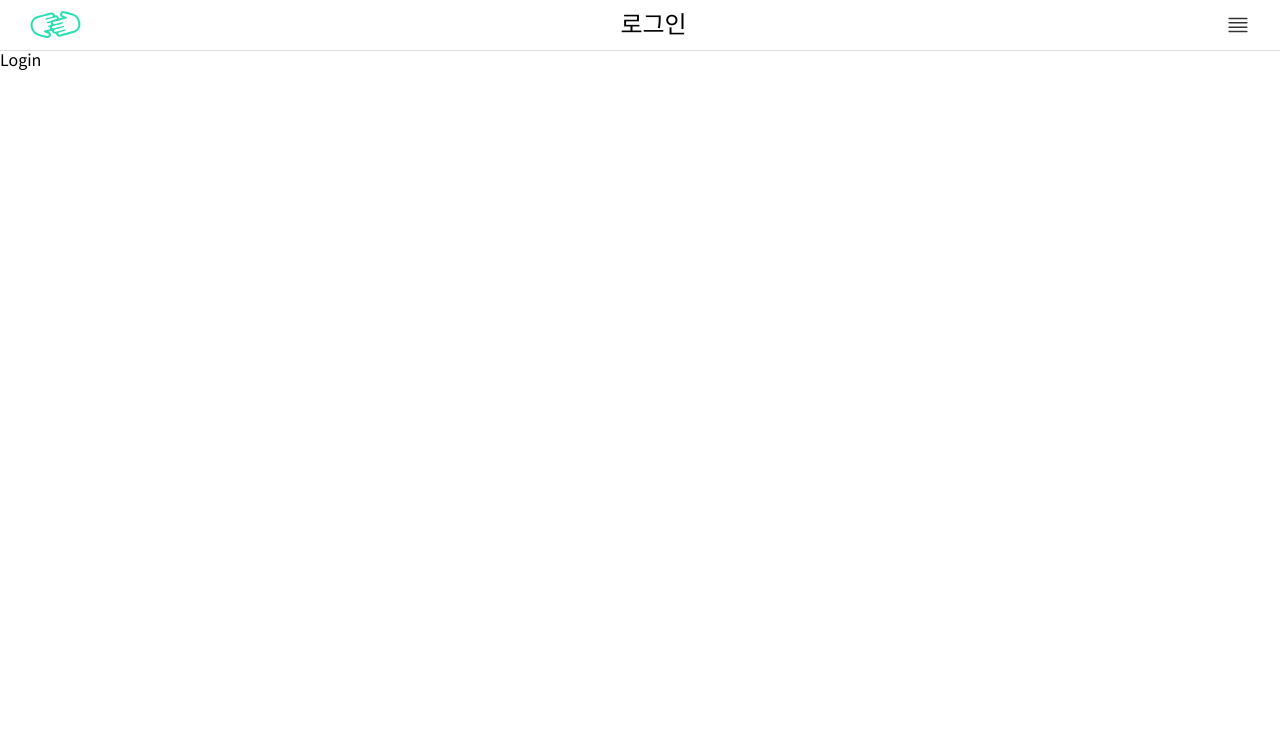
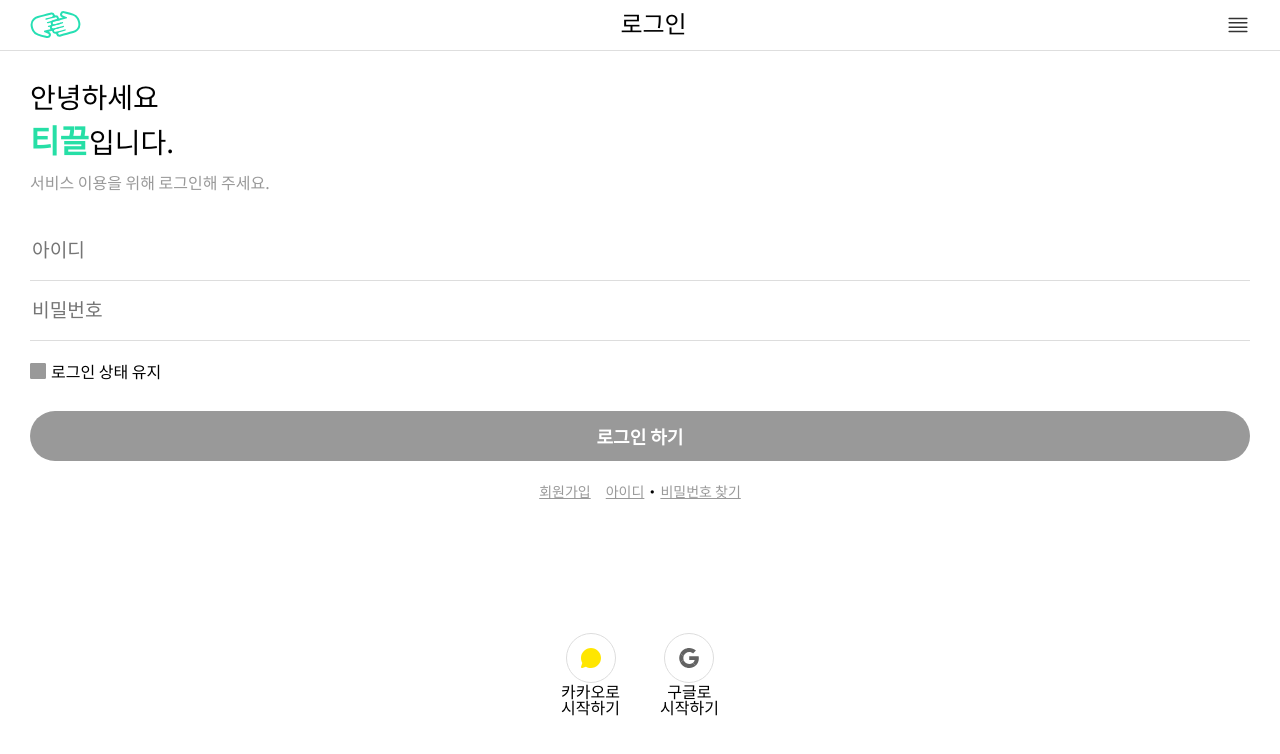
Before and after one commit to E-ppo/tikkeeul_ver2, a React (Create React App) app: page /loginpage in a window 1280 px wide. Shown: the top 754 px of the page. Built offline with nearby package versions, Linux system fonts and the light colour scheme; a web font is replaced by a local one.

Commit message:
FP-240 Create: 로그인 페이지 / 로그인 컴포넌트 생성

```diff
--- /dev/null
+++ b/src/components/login/Login.tsx
@@ -0,0 +1,172 @@
+import { useState } from 'react';
+import styled from 'styled-components';
+import {
+  AutoLoginBox,
+  AutoLoginChecked,
+  GoogleLogin,
+  KakaoLogin,
+} from '../../styles/assets/svg/login';
+
+const Login = () => {
+  const [autoLogin, setAutoLogin] = useState(false);
+  return (
+    <Wrap>
+      <LoginTitleWrap>
+        <span>
+          안녕하세요
+          <br />
+          <span>티끌</span>
+          입니다.
+          <br />
+        </span>
+        <span>서비스 이용을 위해 로그인해 주세요.</span>
+      </LoginTitleWrap>
+
+      <LoginTextBox>
+        <li>
+          <input placeholder='아이디' />
+        </li>
+        <li>
+          <input placeholder='비밀번호' />
+        </li>
+        <li>
+          <span
+            onClick={() => {
+              {
+                autoLogin ? setAutoLogin(false) : setAutoLogin(true);
+              }
+            }}>
+            {autoLogin ? <AutoLoginChecked /> : <AutoLoginBox />}
+          </span>
+          <span>로그인 상태 유지</span>
+        </li>
+      </LoginTextBox>
+      <LoginButton>
+        <button>로그인 하기</button>
+      </LoginButton>
+      <SubManuBox>
+        <span style={{ marginRight: '15px' }}>회원가입</span>
+        <span>아이디</span>・<span>비밀번호 찾기</span>
+      </SubManuBox>
+      <SocialLoginBox>
+        <div>
+          <KakaoLogin />
+          <span>
+            카카오로
+            <br /> 시작하기
+          </span>
+        </div>
+        <div>
+          <GoogleLogin />
+          <span>
+            구글로
+            <br />
+            시작하기
+          </span>
+        </div>
+      </SocialLoginBox>
+    </Wrap>
+  );
+};
+
+export default Login;
+const Wrap = styled.div`
+  margin: 0 30px;
+`;
+const LoginTitleWrap = styled.div`
+  width: 100%;
+  height: 170px;
+  display: flex;
+  flex-direction: column;
+  justify-content: center;
+
+  span:first-child {
+    font-size: 1.75rem;
+    span {
+      font-size: 2rem;
+      color: ${(props) => props.theme.mainMintColor};
+      font-family: 'SEBANG_Gothic_Regular';
+      font-weight: 700;
+      line-height: 200%;
+    }
+  }
+  span:last-child {
+    font-size: 1rem;
+    color: #999999;
+  }
+`;
+
+const LoginTextBox = styled.ul`
+  height: 180px;
+
+  li {
+    height: 60px;
+    display: flex;
+    align-items: center;
+
+    input {
+      width: 100%;
+      height: 95%;
+      font-size: 1.2rem;
+      border: none;
+      border-bottom: 1px solid #dddddd;
+      outline: none;
+    }
+
+    span {
+      margin-right: 5px;
+    }
+  }
+`;
+
+const LoginButton = styled.div`
+  height: 70px;
+  display: flex;
+  align-items: center;
+  justify-content: center;
+
+  button {
+    width: 100%;
+    height: 50px;
+    border: none;
+    border-radius: 30px;
+    background-color: #999999;
+    color: white;
+    font-size: 1.125rem;
+    font-weight: 700;
+    font-family: 'Noto Sans KR', sans-serif;
+    cursor: pointer;
+  }
+`;
+
+const SubManuBox = styled.div`
+  height: 40px;
+  display: flex;
+  align-items: center;
+  justify-content: center;
+  span {
+    font-size: 0.875rem;
+    color: #999999;
+    text-decoration: underline;
+    cursor: pointer;
+  }
+`;
+
+const SocialLoginBox = styled.div`
+  max-height: 260px;
+  height: 100%;
+  display: flex;
+  justify-content: center;
+  gap: 40px;
+  div {
+    display: flex;
+    margin-top: 10%;
+    flex-direction: column;
+    align-items: center;
+    justify-content: center;
+    cursor: pointer;
+    span {
+      text-align: center;
+    }
+  }
+`;
--- /dev/null
+++ b/src/components/login/index.tsx
@@ -0,0 +1,3 @@
+import Login from './Login';
+
+export { Login };
--- a/src/page/LoginPage.tsx
+++ b/src/page/LoginPage.tsx
@@ -1,13 +1,21 @@
 import { useState } from 'react';
 import { Header } from '../components/common';
+import styled from 'styled-components';
+import { Login } from '../components/login';
 
 function LoginPage() {
   const [title, setTitle] = useState('로그인');
+  const [pageState, setPageState] = useState(<Login />);
+
   return (
-    <div>
+    <Wrap>
       <Header title={title} />
-      Login
-    </div>
+      {pageState}
+    </Wrap>
   );
 }
 export default LoginPage;
+
+const Wrap = styled.div`
+  width: 100%;
+`;
```
